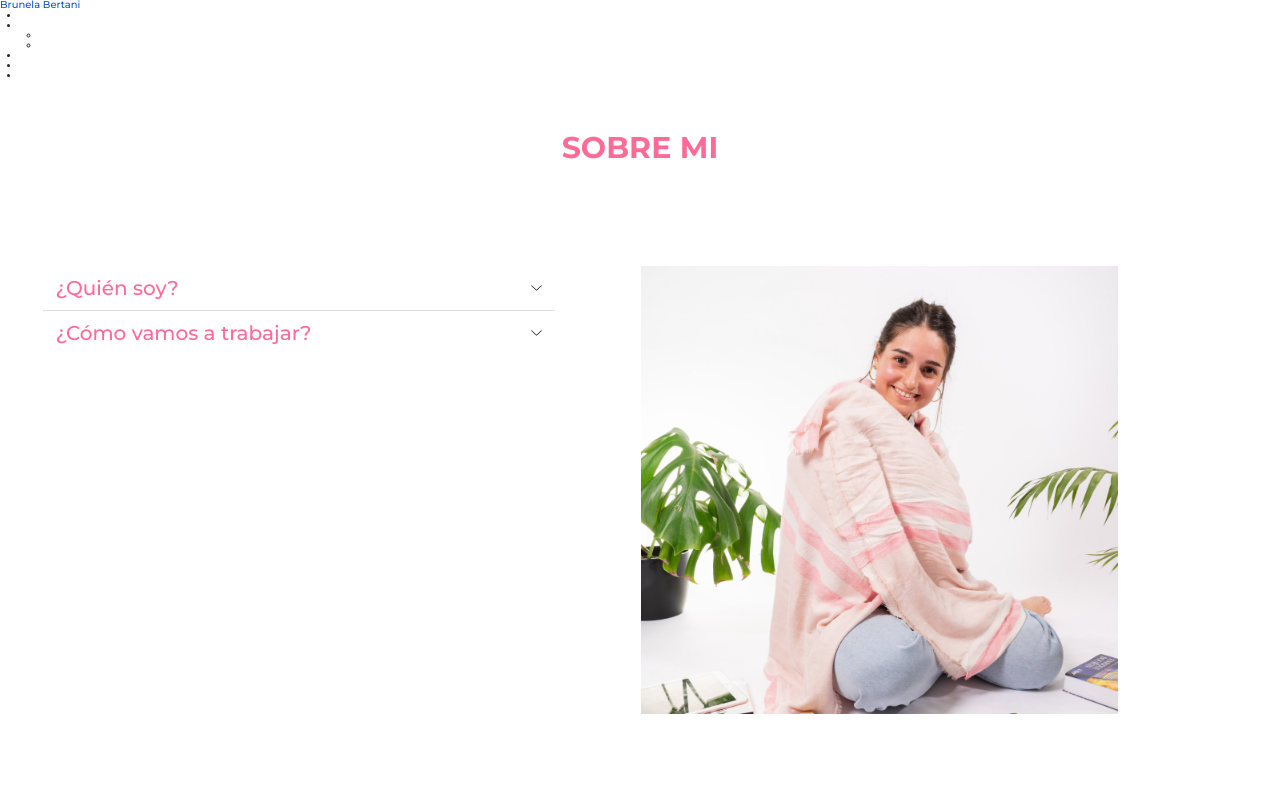
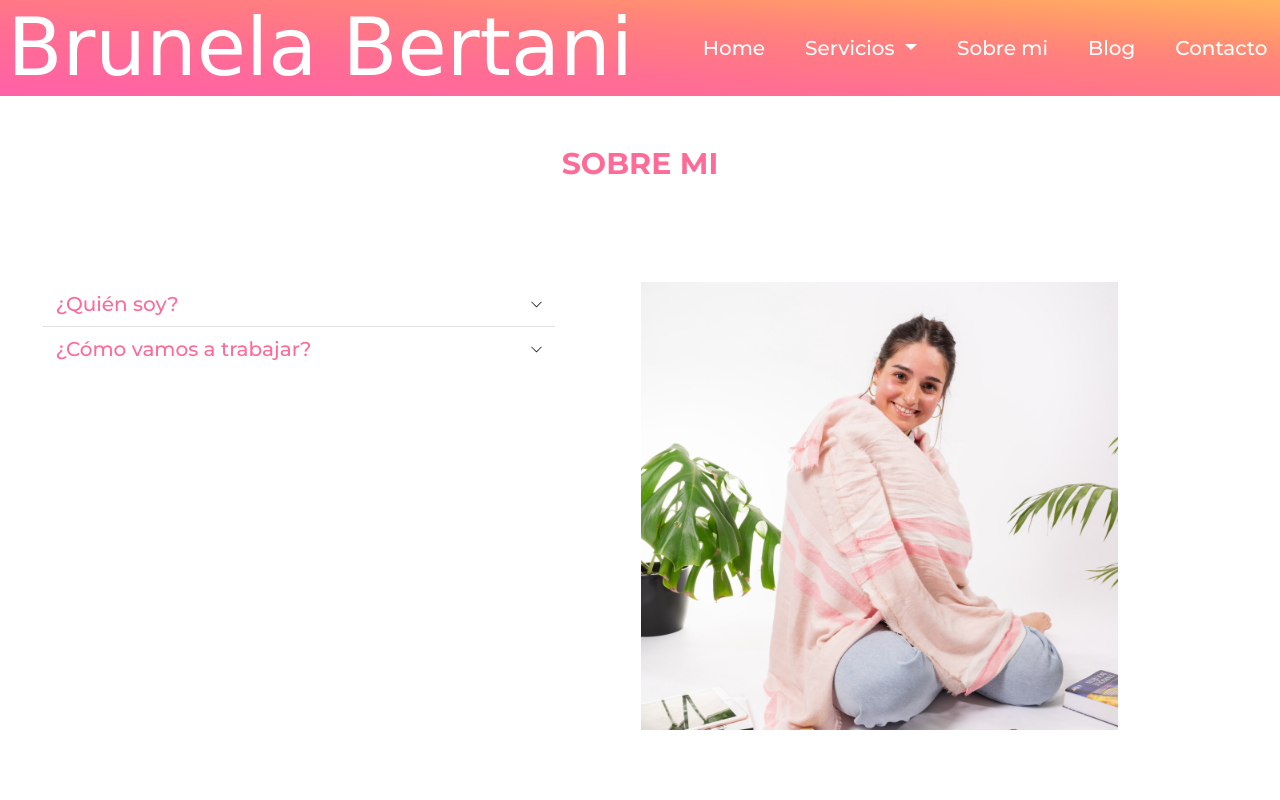
Before and after one commit to Gianluca1796/Proyecto_Desarrollo-Web, a website: page assets/pages/sobre-mi.html in a window 1280 px wide. Shown: the top 800 px of the page. Drawn offline with nearby package versions, Linux system fonts and the light colour scheme; a web font is replaced by a local one.

Commit message:
Repliqué el nav en todas las secciones de la página

```diff
--- a/assets/pages/sobre-mi.html
+++ b/assets/pages/sobre-mi.html
@@ -17,26 +17,43 @@
 
 <body>
   <header class="flex-header">
-    <div class="navbar__logo">
-      <a href="../../index.html">Brunela Bertani</a>
-    </div>
-    <nav class="navbar__list blog">
-      <ul>
-        <li class="navbar__list__item"><a href="../../index.html">Home</a></li>
-        <li class="navbar__list__item"><a href="#">Servicios</a>
-          <ul>
-            <li class="li1"><a href="biodescodificacion.html">Sesión de
-                Biodescodificación</a>
-            </li>
-            <li class="li2"><a href="programa-de-creencias.html">Programa de creencias
-                limitantes</a></li>
-          </ul>
-        </li>
-        <li class="list__item--active"><a href="sobre-mi.html">Sobre mí</a></li>
-        <li class="navbar__list__item"><a href="blog.html">Blog</a></li>
-        <li class="navbar__list__item"><a href="contacto.html">Contacto</a></li>
-      </ul>
-    </nav>
+        <nav class="navbar navbar-expand-lg navbar-light ">
+            <div class="container-fluid">
+                <a class="navbar-brand" href="../../index.html">Brunela Bertani</a>
+                <button class="navbar-toggler" type="button" data-bs-toggle="collapse"
+                    data-bs-target="#navbarNavDropdown" aria-controls="navbarNavDropdown" aria-expanded="false"
+                    aria-label="Toggle navigation">
+                    <span class="navbar-toggler-icon"></span>
+                </button>
+                <div class="collapse navbar-collapse" id="navbarNavDropdown">
+                    <ul class="navbar-nav">
+                        <li class="nav-item">
+                            <a class="nav-link active" aria-current="page" href="../../index.html">Home</a>
+                        </li>
+                        <li class="nav-item dropdown">
+                            <a class="nav-link dropdown-toggle" href="#servicios" id="navbarDropdownMenuLink" role="button"
+                                data-bs-toggle="dropdown" aria-expanded="false">
+                                Servicios
+                            </a>
+                            <ul class="dropdown-menu" aria-labelledby="navbarDropdownMenuLink">
+                                <li><a class="dropdown-item" href="biodescodificacion.html">Sesión de Biodescodificación</a></li>
+                                <li><a class="dropdown-item" href="programa-de-creencias.html">Programa de Creencias limitantes</a></li>
+                            </ul>
+                        </li>
+                        <li class="nav-item">
+                            <a class="nav-link" href="sobre-mi.html">Sobre mi</a>
+                        </li>
+                        <li class="nav-item">
+                            <a class="nav-link" href="blog.html">Blog</a>
+                        </li>
+                        <li class="nav-item">
+                            <a class="nav-link" href="contacto.html">Contacto</a>
+                        </li>
+                    </ul>
+                </div>
+            </div>
+              </nav>
+        </nav>
   </header>
   <main>
     <h1 class="aboutme__title">SOBRE MI</h1>
```
Also changed, not shown: assets/pages/biodescodificacion.html (+34 -17 lines), assets/pages/blog.html (+34 -17 lines), assets/pages/contacto.html (+34 -17 lines), assets/pages/programa-de-creencias.html (+34 -17 lines), index.html (+0 -1 lines).
